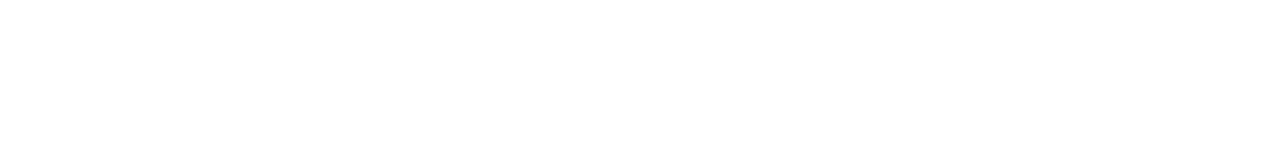
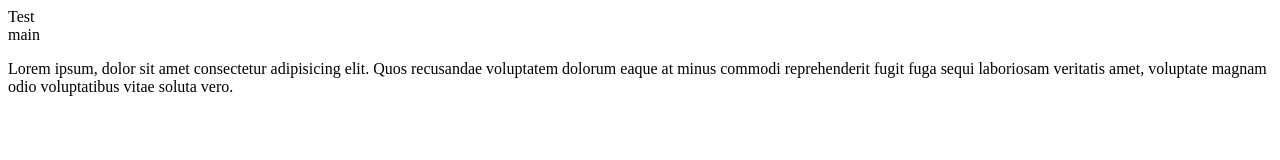
Before and after one commit to TriNgoc2077/test1, a plain HTML site: page index.html in a window 1280 px wide. Drawn offline with Linux system fonts and the light colour scheme.

Commit message:
modified index.html

```diff
--- a/index.html
+++ b/index.html
@@ -6,6 +6,9 @@
     <title>Document</title>
 </head>
 <body>
+    <div>Test</div>
+    <div>main</div>
+    <p>Lorem ipsum, dolor sit amet consectetur adipisicing elit. Quos recusandae voluptatem dolorum eaque at minus commodi reprehenderit fugit fuga sequi laboriosam veritatis amet, voluptate magnam odio voluptatibus vitae soluta vero.</p>
 
 </body>
 </html>
```
